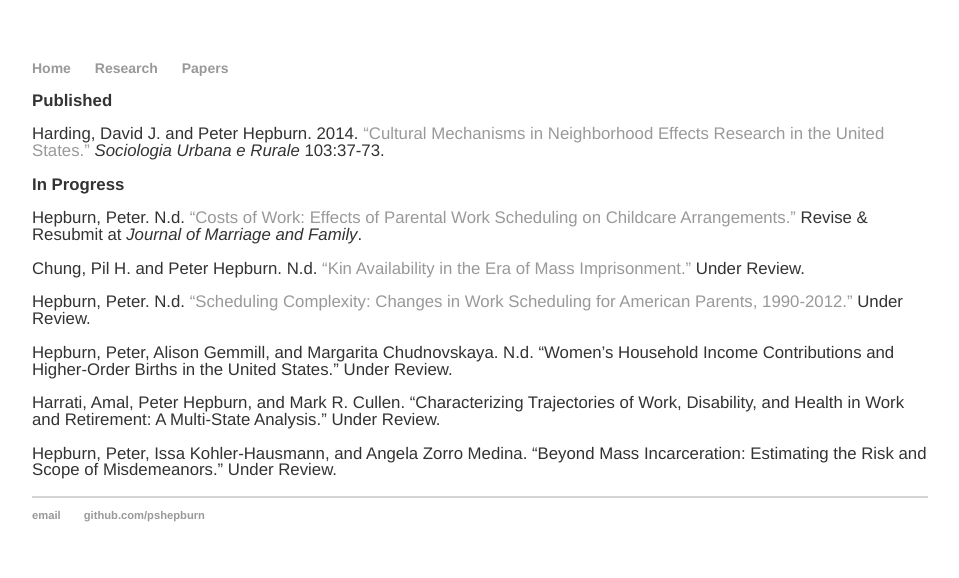
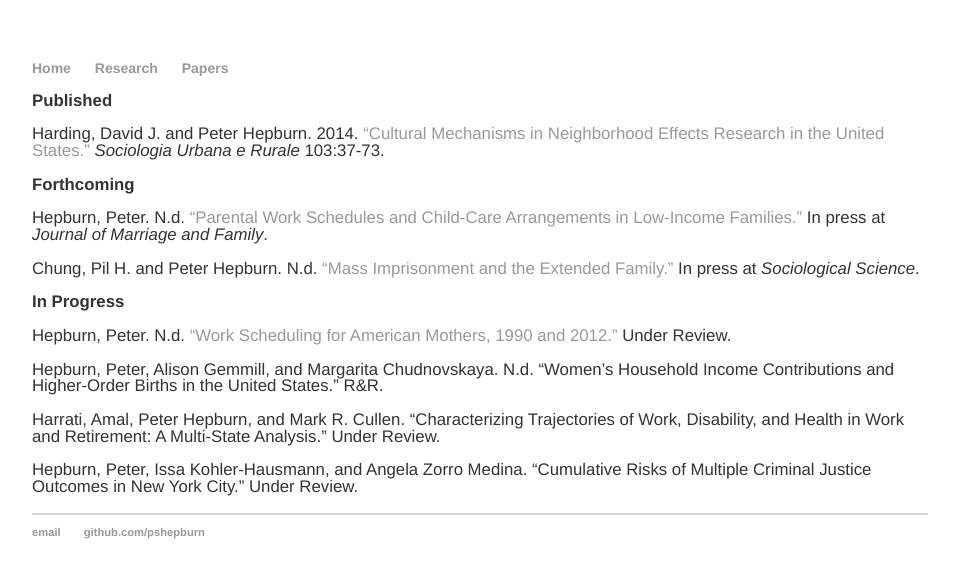
Before and after one commit to pshepburn/pshepburn.github.io, a Jekyll site: the page built from papers.html, in a window 1280 px wide. Shown: the top 578 px of the page, without its empty margins (160-1119 px from the left). Built offline with Jekyll 4.4.1, drawn with Linux system fonts in a browser that asks for light colours.

Commit message:
changes on 6/7

```diff
--- a/papers.html
+++ b/papers.html
@@ -5,13 +5,14 @@ title: Papers
 <div class="blurb">
 	<p><strong>Published</strong></p>
 	<p>Harding, David J. and Peter Hepburn. 2014. <a href="/harding_hepburn_2014.pdf">“Cultural Mechanisms in Neighborhood Effects Research in the United States.”</a> <em>Sociologia Urbana e Rurale</em> 103:37-73.</p>
+	<p><strong>Forthcoming</strong></p>
+	<p>Hepburn, Peter. N.d. <a href="/hepburn_2_042718.pdf">“Parental Work Schedules and Child-Care Arrangements in Low-Income Families.”</a> In press at <em>Journal of Marriage and Family</em>.</p>
+	<p>Chung, Pil H. and Peter Hepburn. N.d. <a href="/chung_hepburn_nd.pdf">“Mass Imprisonment and the Extended Family.”</a> In press at <em>Sociological Science</em>.</p>
 	<p><strong>In Progress</strong></p>
-	<p>Hepburn, Peter. N.d. <a href="/hepburn_2_030118.pdf">“Costs of Work: Effects of Parental Work Scheduling on Childcare Arrangements.”</a> Revise & Resubmit at <em>Journal of Marriage and Family</em>.</p>
-	<p>Chung, Pil H. and Peter Hepburn. N.d. <a href="/chung_hepburn_nd.pdf">“Kin Availability in the Era of Mass Imprisonment.”</a> Under Review.</p>
-	<p>Hepburn, Peter. N.d. <a href="/hepburn_1_020118.pdf">“Scheduling Complexity: Changes in Work Scheduling for American Parents, 1990-2012.”</a> Under Review.</p>
-	<p>Hepburn, Peter, Alison Gemmill, and Margarita Chudnovskaya. N.d. “Women’s Household Income Contributions and Higher-Order Births in the United States.” Under Review.</p>
+	<p>Hepburn, Peter. N.d. <a href="/hepburn_1_020118.pdf">“Work Scheduling for American Mothers, 1990 and 2012.”</a> Under Review.</p>
+	<p>Hepburn, Peter, Alison Gemmill, and Margarita Chudnovskaya. N.d. “Women’s Household Income Contributions and Higher-Order Births in the United States.” R&R.</p>
 	<p>Harrati, Amal, Peter Hepburn, and Mark R. Cullen. “Characterizing Trajectories of Work, Disability, and Health in Work and Retirement: A Multi-State Analysis.” Under Review.</p>
-	<p>Hepburn, Peter, Issa Kohler-Hausmann, and Angela Zorro Medina. “Beyond Mass Incarceration: Estimating the Risk and Scope of Misdemeanors.” Under Review.</p>
+	<p>Hepburn, Peter, Issa Kohler-Hausmann, and Angela Zorro Medina. “Cumulative Risks of Multiple Criminal Justice Outcomes in New York City.” Under Review.</p>
 
 
 </div><!-- /.blurb -->
--- a/research.html
+++ b/research.html
@@ -3,9 +3,10 @@ layout: default
 title: My Research
 ---
 <div class="blurb">
-	<p>My research focuses on stratification processes related to family, work, and childcare. In my dissertation project, I explore ways that employment practices and public policies limit support available to children and low-income families. I focus on working parents with nonstandard or unstable schedules; children who receive less developmentally supportive or more disruptive care because of the shifts that their parents work; and the relatives who step in to care for these kids when other providers aren’t available. I use new methods and novel data to more effectively measure and analyze the difficulties that these families face in the U.S. today.</p>
+	<p>My research focuses on stratification processes related to family, work, and childcare. In my dissertation, I explored ways that employment practices and public policies limit support available to children and low-income families. I focused on working parents with nonstandard or unstable schedules; children who received less developmentally supportive or more disruptive care because of the shifts that their parents work; and the relatives who stepped in to care for these kids when other providers aren’t available. I use new methods and novel data to more effectively measure and analyze the difficulties that these families face in the U.S. today.</p>
 	<p>In addition to my dissertation, I have a number of collaborative projects on the go.</p>
-	<p>- <a href="http://www.paulchung.org/">Paul Chung</a> and I are working on a project estimating racial differences in the effect of mass imprisonment on the availability of kin support.</p>
+	<p>- I am currently working with Matt Desmond and his <a href="http://www.evictionlab.org/">Eviction Lab</a> to analyze spatial and temporal variations in eviction patterns in the United States.</p>
+	<p>- <a href="http://www.paulchung.org/">Paul Chung</a> and I have written a paper estimating racial differences in the effect of mass imprisonment on the availability of kin support.</p>
 	<p>- With <a href="https://amalharrati.com/">Amal Harrati</a>, I'm working on a paper characterizing and analyzing trajectories of employment and disability in a large American manufacturing firm.</p>
 	<p>- <a href="https://law.yale.edu/issa-kohler-hausmann">Issa Kohler-Hausmann</a>, <a href="https://law.yale.edu/studying-law-yale/degree-programs/graduate-programs/jsd-program/jsd-candidate-profiles/angela-zorro-medina">Angela Zorro Medina</a>, and I are analyzing a set of administrative records from New York City to determine life-time risk of exposure to a number of criminal justice outcomes across race, sex, and cohort.
 	<p>When not working on these various and sundry projects, I tend to run a lot. I've maintained a one-marathon-per-year pace since 2010. This may not qualify strictly as "research," but I do think it's an invaluable part of my research process.</p>
```
Also changed, not shown: index.html (+4 -3 lines), 2 other files.
